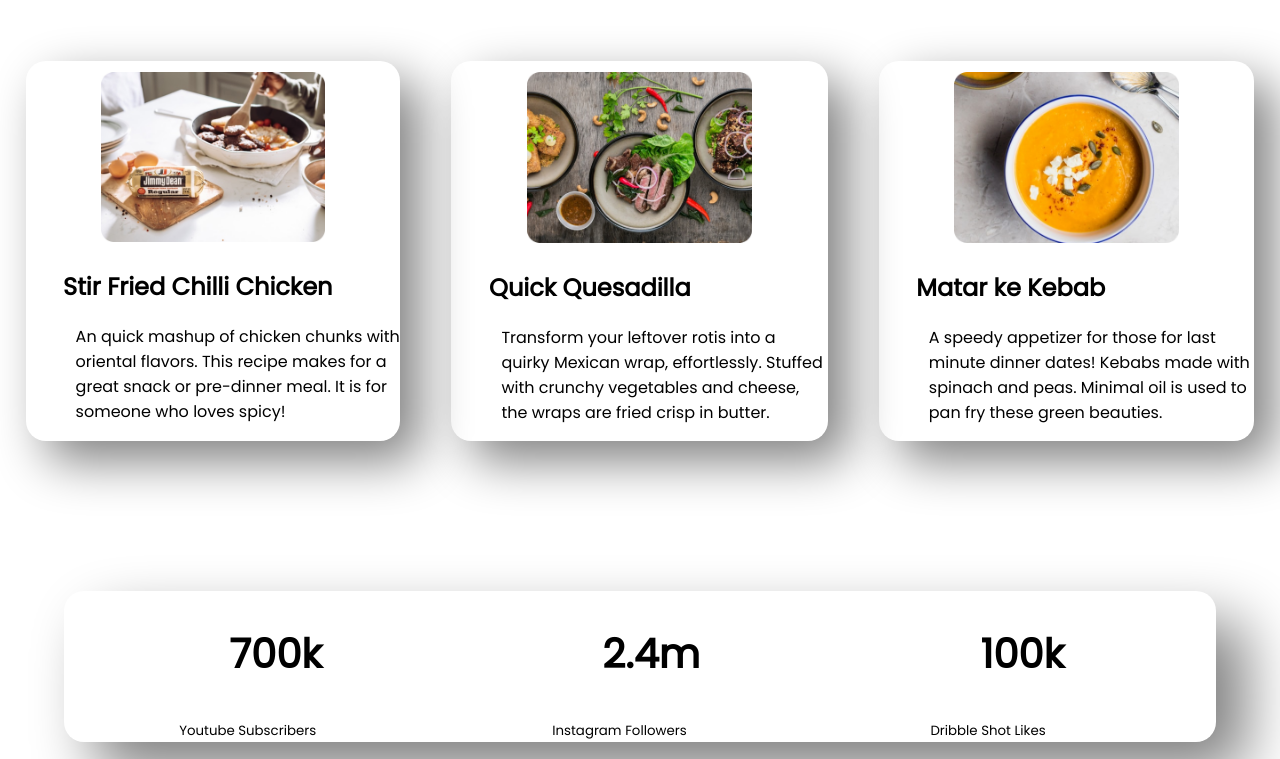
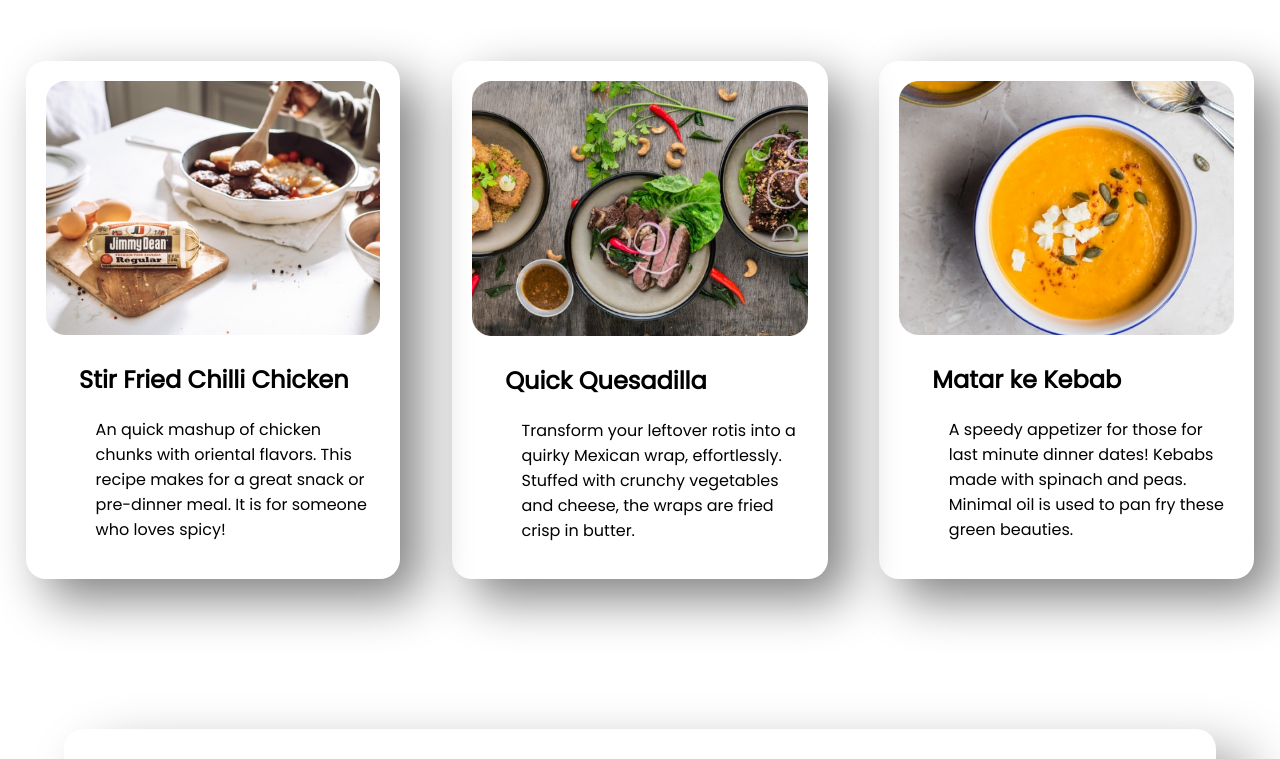
Before and after one commit to 0alif/food-buzz, a plain HTML site: page index.html in a window 1280 px wide. Shown: the part 1536-2295 px from the top of the page. Drawn offline with Linux system fonts and the light colour scheme; a web font is replaced by a local one.

Commit message:
resolving

```diff
--- a/css/style.css
+++ b/css/style.css
@@ -69,9 +69,7 @@ span {
     color: rgb(88, 88, 88);
 }
 .recipies-images {
-    width: 60%;
-    margin-left: 20%;
-    margin-top: 3%;
+    width: 100%;
 }
 .recipies-list {
     margin-left: 10%;
@@ -79,6 +77,7 @@ span {
 .box-element {
     margin-left: 2%;
     margin-right: 2%;
+    padding: 20px;
     border-radius: 20px;
     box-shadow: 20px 20px 50px gray;
 }
```
